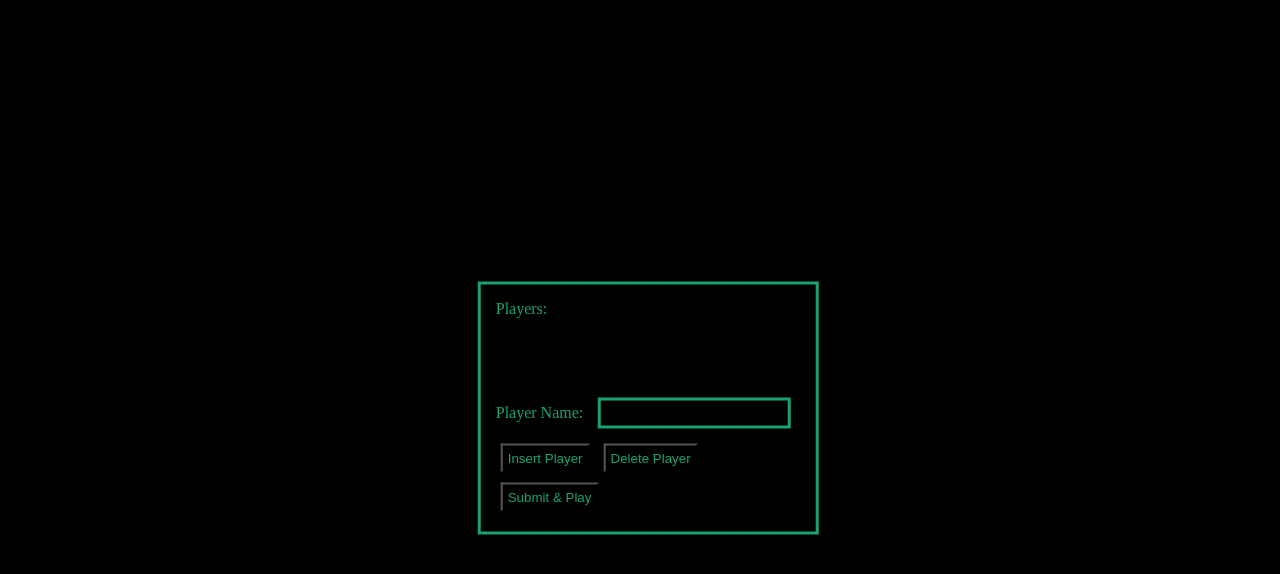
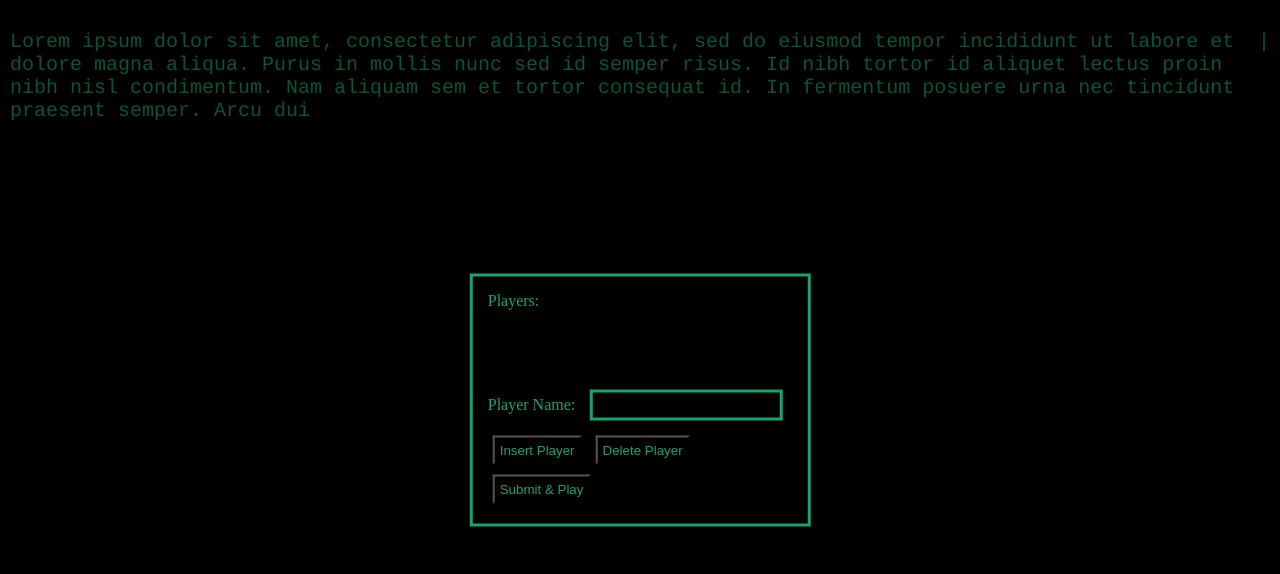
Before and after one commit to COM498/Fall2019, a website: page static/players.html in a window 1280 px wide. Drawn offline with nearby package versions, Linux system fonts and the light colour scheme.

Commit message:
Players text style

```diff
--- a/static/css styles/players.css
+++ b/static/css styles/players.css
@@ -5,14 +5,6 @@
 body{
     background-color: black;
     color: var(--hacker_color);
-    padding: 15px;
-
-    position: absolute;
-    top: 50%;
-    left: 50%;
-    transform: translate(-50%, -50%);
-
-    border: solid;
 }
 
 li{
@@ -37,3 +29,32 @@ input{
 #lblID{
     display: none;
 }
+
+#loginBox{
+    padding: 15px;
+
+    position: absolute;
+    top: 50%;
+    left: 50%;
+    transform: translate(-50%, -50%);
+
+    border: solid;
+    background-color: black;
+}
+
+.blink {
+    animation: blink 0.5s infinite;
+}
+@keyframes blink{
+    to { opacity: .0; }
+}
+.flex {
+    display: flex;
+}
+.header-sub-title {
+    color: var(--hacker_color);
+    font-family: "Courier";
+    font-size: 20px;
+    padding: 0.1em;
+    opacity: .5 !important;
+}
--- a/static/players.html
+++ b/static/players.html
@@ -4,6 +4,12 @@
     <link rel="stylesheet" href="./css styles/players.css">
 </head>
 <body>
+
+    <div class="flex">
+        <p class="header-sub-title" id="word"></p><p class="header-sub-title blink">|</p>
+    </div>
+
+    <div id="loginBox">
     <label>Players: </label>
     <ul id="lbPlayers"></ul>
     <br/>
@@ -18,7 +24,9 @@
     <button id="btnDelete">Delete Player</button>
     <br/>
     <button id="btnFinish">Submit & Play</button>
+    </div>
 
+    <script type="text/javascript" src="./scripts/register_type.js"></script>
     <script src="https://ajax.googleapis.com/ajax/libs/jquery/3.4.1/jquery.min.js"></script>
     <script type="text/javascript">
         $(document).ready(function() {
```
